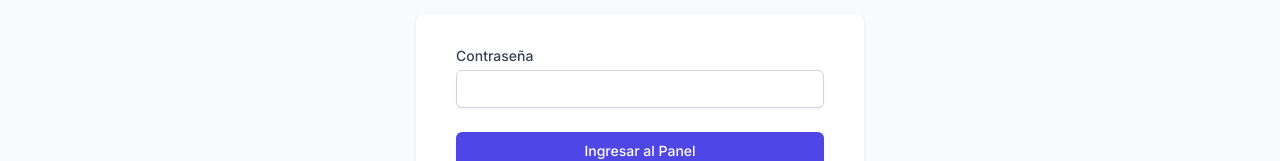
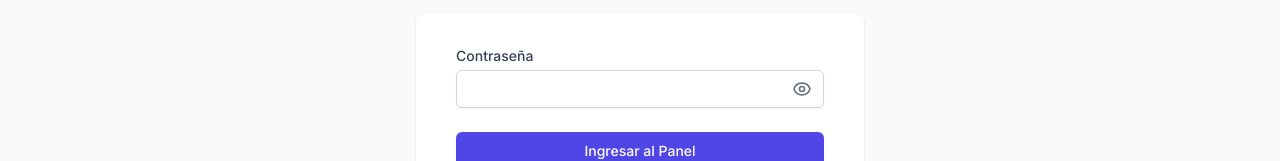
Before and after one commit to DavidQuille/pagina-web-productos, a Next.js app: page /admin-login in a window 1280 px wide. Shown: the part 328-489 px from the top of the page. Built offline with nearby package versions, Linux system fonts and the light colour scheme.

Commit message:
Cambios totales3

```diff
--- a/src/app/admin-login/page.tsx
+++ b/src/app/admin-login/page.tsx
@@ -8,6 +8,7 @@
   const [password, setPassword] = useState('')
   const [error, setError] = useState('')
   const [loading, setLoading] = useState(false)
+  const [showPassword, setShowPassword] = useState(false)
   const router = useRouter()
 
   // Esta es una autenticación simple. En una aplicación real,
@@ -49,17 +50,33 @@
               <label htmlFor="password" className="block text-sm font-medium text-gray-700">
                 Contraseña
               </label>
-              <div className="mt-1">
+              <div className="mt-1 relative">
                 <input
                   id="password"
                   name="password"
-                  type="password"
+                  type={showPassword ? "text" : "password"}
                   autoComplete="current-password"
                   required
                   value={password}
                   onChange={(e) => setPassword(e.target.value)}
                   className="appearance-none block w-full px-3 py-2 border border-gray-300 rounded-md shadow-sm placeholder-gray-400 focus:outline-none focus:ring-indigo-500 focus:border-indigo-500 sm:text-sm"
                 />
+                <button
+                  type="button"
+                  onClick={() => setShowPassword(!showPassword)}
+                  className="absolute inset-y-0 right-0 pr-3 flex items-center"
+                >
+                  {showPassword ? (
+                    <svg xmlns="http://www.w3.org/2000/svg" className="h-5 w-5 text-gray-500" fill="none" viewBox="0 0 24 24" stroke="currentColor">
+                      <path strokeLinecap="round" strokeLinejoin="round" strokeWidth={2} d="M13.875 18.825A10.05 10.05 0 0112 19c-4.478 0-8.268-2.943-9.543-7a9.97 9.97 0 011.563-3.029m5.858.908a3 3 0 114.243 4.243M9.878 9.878l4.242 4.242M9.88 9.88l-3.29-3.29m7.532 7.532l3.29 3.29M3 3l3.59 3.59m0 0A9.953 9.953 0 0112 5c4.478 0 8.268 2.943 9.543 7a10.025 10.025 0 01-4.132 5.411m0 0L21 21" />
+                    </svg>
+                  ) : (
+                    <svg xmlns="http://www.w3.org/2000/svg" className="h-5 w-5 text-gray-500" fill="none" viewBox="0 0 24 24" stroke="currentColor">
+                      <path strokeLinecap="round" strokeLinejoin="round" strokeWidth={2} d="M15 12a3 3 0 11-6 0 3 3 0 016 0z" />
+                      <path strokeLinecap="round" strokeLinejoin="round" strokeWidth={2} d="M2.458 12C3.732 7.943 7.523 5 12 5c4.478 0 8.268 2.943 9.542 7-1.274 4.057-5.064 7-9.542 7-4.477 0-8.268-2.943-9.542-7z" />
+                    </svg>
+                  )}
+                </button>
               </div>
             </div>
 
```
